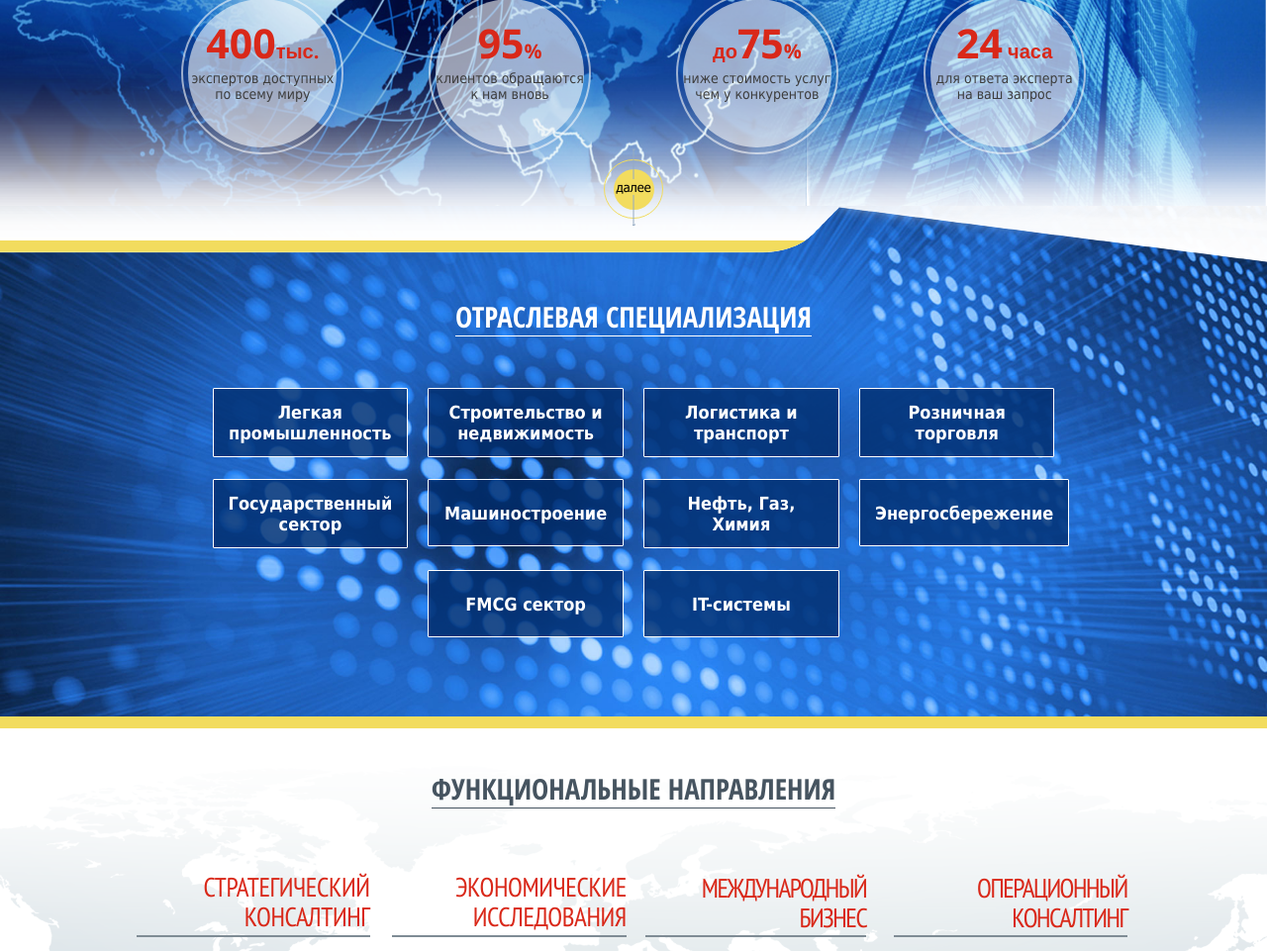
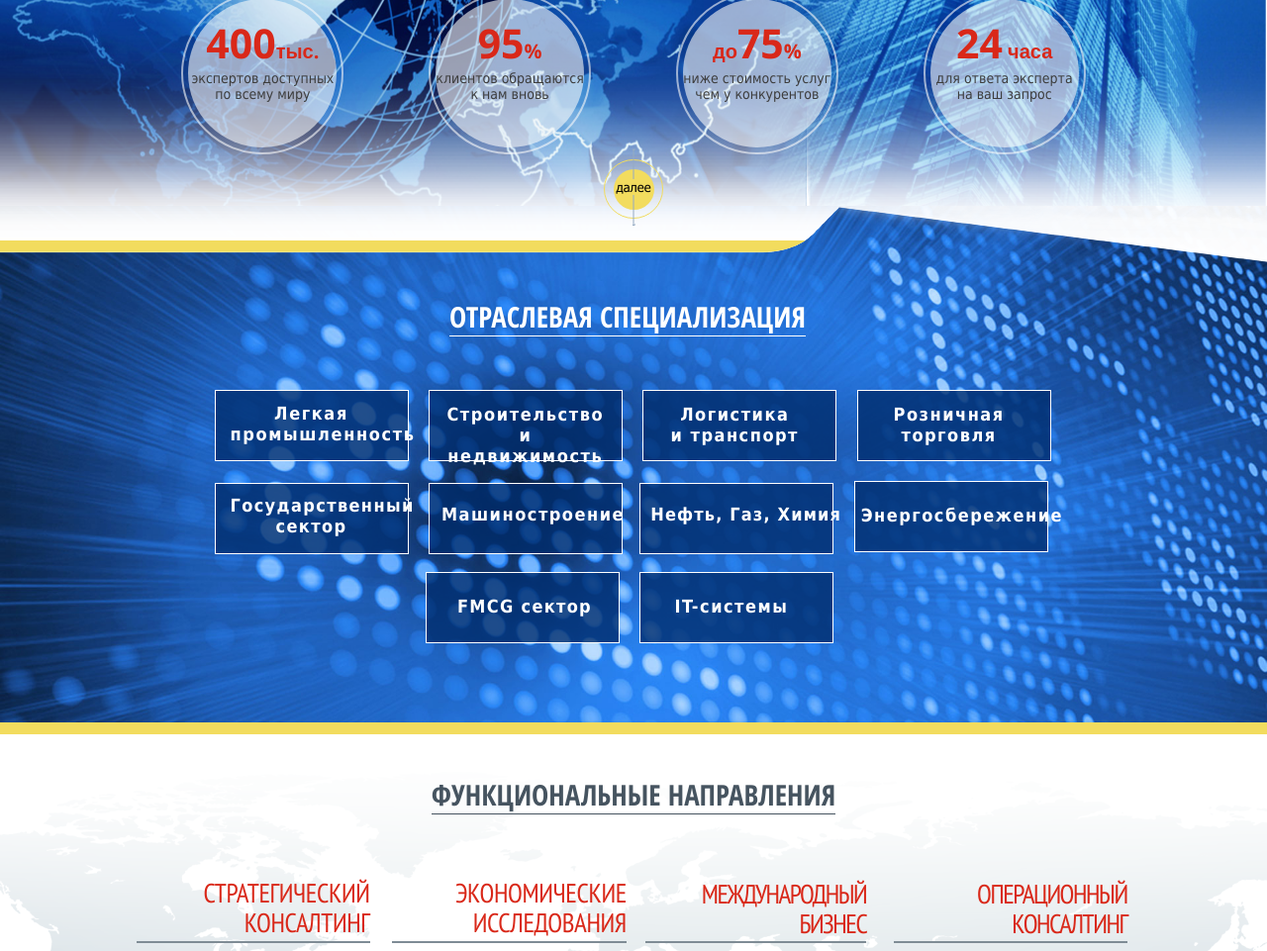
Before and after one commit to ArtGarm/new-zeland, a PHP site: page /process.php in a window 1280 px wide. Shown: the part 446-1407 px from the top of the page at 99% size. Run offline with PHP 8.4, Linux system fonts and the light colour scheme; style sheets or scripts are compiled from the project's sources; some libraries are stand-ins or nearby versions.

Commit message:
specialization

```diff
--- a/css/adaptation.css
+++ b/css/adaptation.css
@@ -114,6 +114,100 @@
     line-height: 16px;
   }
   /* /functional-way index */
+  /* specialization */
+  .specialization .text-title-wrap {
+    margin-bottom: 55px;
+  }
+  .specialization .text-title-wrap .text-title span {
+    margin-left: -12px;
+  }
+  .specialization-wrap {
+    margin: 0 76px;
+    text-align: left;
+  }
+  .specialization-wrap li {
+    width: 196px;
+    padding: 0;
+    margin-right: 16px;
+  }
+  .specialization-wrap li a {
+    -webkit-border-radius: 0;
+    -moz-border-radius: 0;
+    border-radius: 0;
+    display: block;
+    height: 72px;
+  }
+  .specialization-wrap li a:hover:before {
+    left: -15px;
+    top: -5px;
+    bottom: -5px;
+    right: -9px;
+  }
+  .specialization-wrap li a span {
+    display: block;
+  }
+  .specialization-wrap li:nth-child(4n), .specialization-wrap li:last-child {
+    margin-right: 0;
+  }
+  .specialization-wrap li:nth-child(1) a span {
+    letter-spacing: 1.6rem;
+    padding: 12px 0 13px 0;
+  }
+  .specialization-wrap li:nth-child(2) a span {
+    letter-spacing: 1.6rem;
+  }
+  .specialization-wrap li:nth-child(3) a span {
+    letter-spacing: 1.5rem;
+    margin-left: -10px;
+  }
+  .specialization-wrap li:nth-child(4) a span {
+    letter-spacing: 1.5rem;
+    margin-left: -10px;
+  }
+  .specialization-wrap li:nth-child(5) a span {
+    letter-spacing: 1.36rem;
+    margin-top: -2px;
+  }
+  .specialization-wrap li:nth-child(6) {
+    margin-right: 13px;
+  }
+  .specialization-wrap li:nth-child(6) a span {
+    letter-spacing: 1.5rem;
+    margin-left: -3px;
+    padding-top: 20px;
+  }
+  .specialization-wrap li:nth-child(7) a span {
+    letter-spacing: 1.15rem;
+    white-space: nowrap;
+    margin-left: -5px;
+    padding-top: 20px;
+  }
+  .specialization-wrap li:nth-child(8) {
+    margin-top: -2px;
+  }
+  .specialization-wrap li:nth-child(8) a span {
+    letter-spacing: 1.5rem;
+    margin-left: -9px;
+    padding-top: 23px;
+  }
+  .specialization-wrap li:nth-child(9) {
+    margin-left: 213px;
+    margin-top: -4px;
+  }
+  .specialization-wrap li:nth-child(9) a span {
+    padding-top: 23px;
+    letter-spacing: 1.3rem;
+    margin-left: 5px;
+  }
+  .specialization-wrap li:nth-child(10) {
+    margin-top: -4px;
+  }
+  .specialization-wrap li:nth-child(10) a span {
+    padding-top: 23px;
+    letter-spacing: 1.5rem;
+    margin-left: -10px;
+  }
+  /* /specialization */
 }
 
 @media screen and (max-width: 768px) {
--- a/js/scr.js
+++ b/js/scr.js
@@ -79,57 +79,57 @@ function oneHeightItems(){
 
 
     if($(window).width()>1024){
-            oneHeight($('.oneHeight'));
-            oneHeight($('.functional-way-col'));
-            oneHeight($('.specialization-wrap a'));
+        oneHeight($('.oneHeight'));
+        oneHeight($('.functional-way-col'));
+        //oneHeight($('.specialization-wrap a'));
     }
     else if($(window).width()<1025 && $(window).width()>991){
         oneHeight($('.oneHeight'));
         oneHeight($('.functional-way-col'));
-        oneHeight($('.specialization-wrap a'));
+        //oneHeight($('.specialization-wrap a'));
     }
     else if($(window).width()<992 && $(window).width()>767){
         oneHeight($('.oneHeight'));
         oneHeight($('.functional-way-col'));
-        oneHeight($('.specialization-wrap a'));
+        //oneHeight($('.specialization-wrap a'));
     }
     else if($(window).width()<768 && $(window).width()>666){
         oneHeight($('.oneHeight'));
         oneHeight($('.functional-way-col'));
-        oneHeight($('.specialization-wrap a'));
+        //oneHeight($('.specialization-wrap a'));
     }
     else if($(window).width()<667 && $(window).width()>479){
         oneHeight($('.oneHeight'));
         oneHeight($('.functional-way-col'));
-        oneHeight($('.specialization-wrap a'));
+        //oneHeight($('.specialization-wrap a'));
     }
     else if($(window).width()<480){
         oneHeight($('.oneHeight'));
         $('.functional-way-col').removeAttr('style');
-        oneHeight($('.specialization-wrap a'));
+        //oneHeight($('.specialization-wrap a'));
     }
 
     $(window).resize(function(){
 
         if($(window).width() < 1025 && $(window).width() > 991){
             oneHeight($('.functional-way-col'));
-            oneHeight($('.specialization-wrap a'));
+            //oneHeight($('.specialization-wrap a'));
         }
         else if($(window).width() < 992 && $(window).width() > 767){
             oneHeight($('.functional-way-col'));
-            oneHeight($('.specialization-wrap a'));
+            //oneHeight($('.specialization-wrap a'));
         }
         else if($(window).width() < 768 && $(window).width() > 666){
             oneHeight($('.functional-way-col'));
-            oneHeight($('.specialization-wrap a'));
+            //oneHeight($('.specialization-wrap a'));
         }
         else if($(window).width() < 667 && $(window).width() > 479){
             oneHeight($('.functional-way-col'));
-            oneHeight($('.specialization-wrap a'));
+            //oneHeight($('.specialization-wrap a'));
         }
         else if($(window).width() < 480){
             $('.functional-way-col').removeAttr('style');
-            oneHeight($('.specialization-wrap a'));
+            //oneHeight($('.specialization-wrap a'));
         }
     });
 }
--- a/partials/specialization.php
+++ b/partials/specialization.php
@@ -25,10 +25,10 @@
                             <a href="#"><span>Легкая промышленность</span></a>
                         </li>
                         <li>
-                            <a href="#"><span>Строительство и недвижимость</span></a>
+                            <a href="#"><span>Строительство<br> и недвижимость</span></a>
                         </li>
                         <li>
-                            <a href="#"><span>Логистика и транспорт</span></a>
+                            <a href="#"><span>Логистика<br> и транспорт</span></a>
                         </li>
                         <li>
                             <a href="#"><span>Розничная торговля</span></a>
--- a/sass/adaptation.scss
+++ b/sass/adaptation.scss
@@ -73,6 +73,75 @@
 
     /* /functional-way index */
 
+    /* specialization */
+
+    .specialization{
+        .text-title-wrap{margin-bottom: 55px;
+            .text-title span{margin-left: -12px;}
+        }
+    }
+    .specialization-wrap{margin:0 76px;text-align: left;
+        li{width: 196px;padding: 0;margin-right: 16px;
+            a{border-radius: 0;display: block;height: 72px;
+                &:hover:before{left: -15px;top:-5px;bottom: -5px;right:-9px;}
+                span{display: block;}
+            }
+            &:nth-child(4n), &:last-child{margin-right: 0;}
+            &:nth-child(1){
+                    a{
+                        span{letter-spacing:1.6rem;padding:12px 0 13px 0;}
+                    }
+            }
+            &:nth-child(2){
+                a{
+                    span{letter-spacing:1.6rem;}
+                }
+            }
+            &:nth-child(3){
+                a{
+                    span{letter-spacing: 1.5rem;margin-left: -10px;}
+                }
+            }
+            &:nth-child(4){
+                a{
+                    span{letter-spacing:1.5rem;margin-left: -10px;}
+                }
+            }
+            &:nth-child(5){
+                a{
+                    span{letter-spacing: 1.36rem;margin-top: -2px;}
+                }
+            }
+            &:nth-child(6){margin-right: 13px;
+                a{
+                    span{letter-spacing: 1.5rem;margin-left: -3px;padding-top: 20px;}
+                }
+            }
+            &:nth-child(7){
+                a{
+                    span{letter-spacing: 1.15rem;white-space: nowrap;margin-left: -5px;padding-top: 20px}
+                }
+            }
+            &:nth-child(8){margin-top: -2px;
+                a{
+                    span{letter-spacing: 1.5rem;margin-left: -9px;padding-top: 23px;}
+                }
+            }
+            &:nth-child(9){margin-left: 213px;margin-top: -4px;
+                a{
+                    span{padding-top: 23px;letter-spacing: 1.3rem;margin-left: 5px;}
+                }
+            }
+            &:nth-child(10){margin-top: -4px;
+                a{
+                    span{padding-top: 23px;letter-spacing:1.5rem;margin-left: -10px;}
+                }
+            }
+        }
+    }
+
+    /* /specialization */
+
 }
 @media screen and (max-width: 1024px){
 
```
